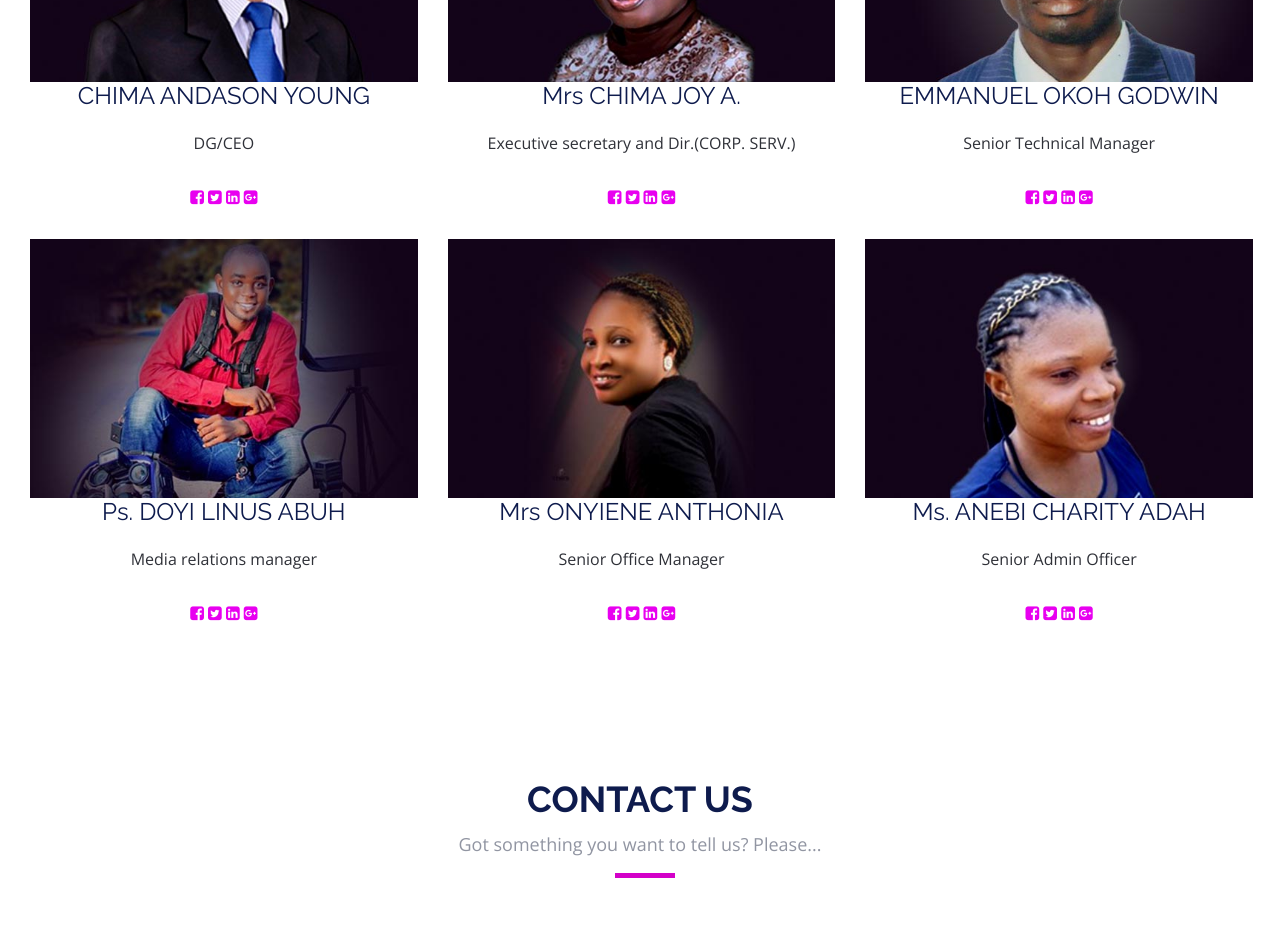
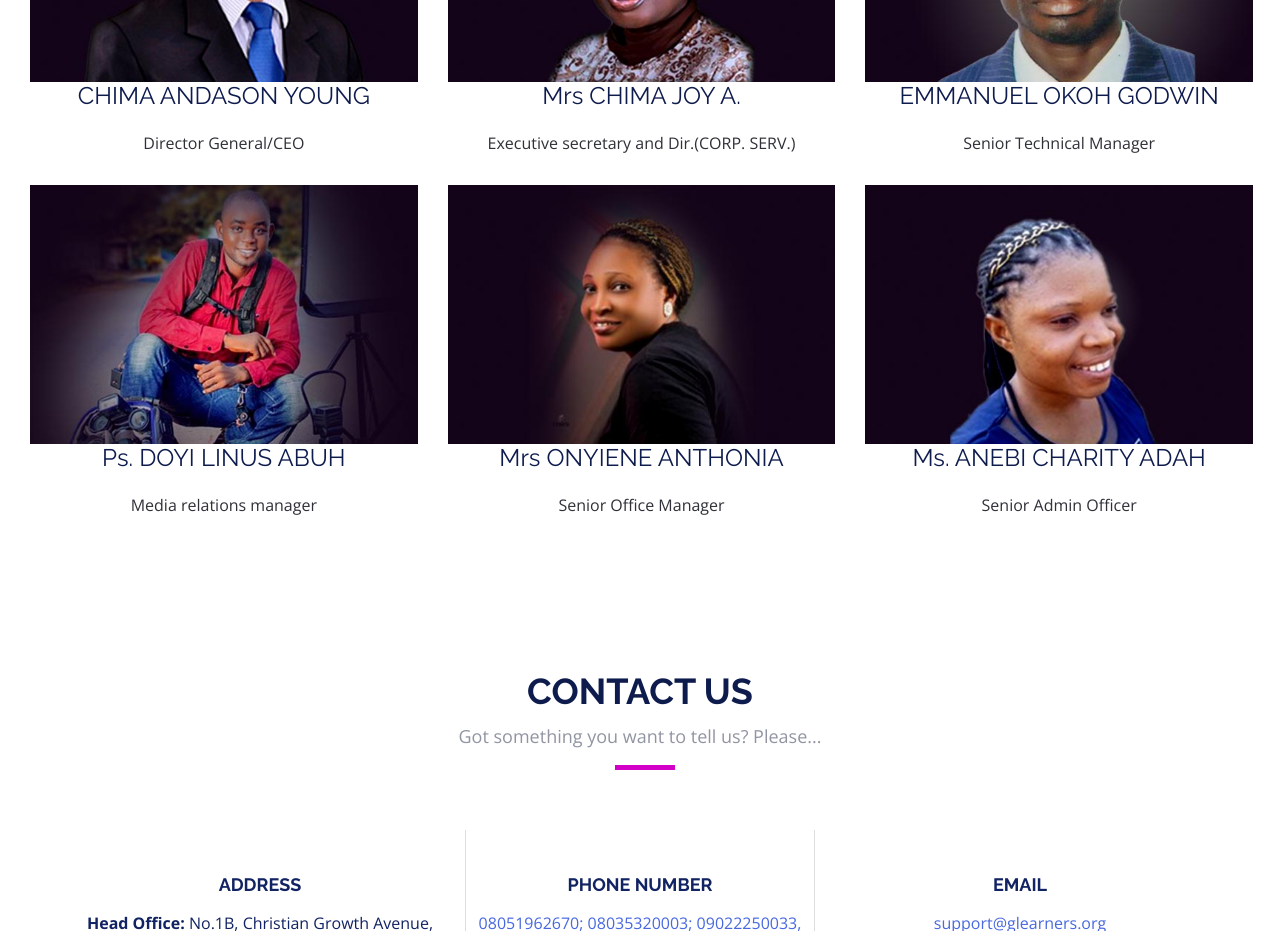
Before and after one commit to Joelodufu/glearners, a plain HTML site: page public/about.html in a window 1280 px wide. Shown: the part 1860-2791 px from the top of the page. Drawn offline with nearby package versions, Linux system fonts and the light colour scheme.

Commit message:
Social links disablede

```diff
--- a/public/about.html
+++ b/public/about.html
@@ -174,15 +174,8 @@
 
                             <div class="team-member">
                                 <h4>CHIMA ANDASON YOUNG</h4>
-                                <p>DG/CEO</p>
+                                <p>Director General/CEO</p>
                             </div>
-
-                            <p class="social">
-                                <a href="#"><span class="fa fa-facebook-square"></span></a>
-                                <a href="#"><span class="fa fa-twitter-square"></span></a>
-                                <a href="#"><span class="fa fa-linkedin-square"></span></a>
-                                <a href="#"><span class="fa fa-google-plus-square"></span></a>
-                            </p>
                         </div>
 
                         <div class="col-lg-4 col-md-4 col-sm-4 col-xs-12">
@@ -193,12 +186,15 @@
                                 <p>Executive secretary and Dir.(CORP. SERV.)</p>
                             </div>
 
-                            <p class="social">
+                            <!--
+                                <p class="social">
                                 <a href="#"><span class="fa fa-facebook-square"></span></a>
                                 <a href="#"><span class="fa fa-twitter-square"></span></a>
                                 <a href="#"><span class="fa fa-linkedin-square"></span></a>
                                 <a href="#"><span class="fa fa-google-plus-square"></span></a>
                             </p>
+                            -->
+
                         </div>
                         <div class="col-lg-4 col-md-4 col-sm-4 col-xs-12">
                             <img class="img-rounded" alt="team-photo" src="./assets/img/team/1 (4).jpg" width="100%">
@@ -208,12 +204,14 @@
                                 <p>Senior Technical Manager</p>
                             </div>
 
-                            <p class="social">
+                            <!--
+                                <p class="social">
                                 <a href="#"><span class="fa fa-facebook-square"></span></a>
                                 <a href="#"><span class="fa fa-twitter-square"></span></a>
                                 <a href="#"><span class="fa fa-linkedin-square"></span></a>
                                 <a href="#"><span class="fa fa-google-plus-square"></span></a>
                             </p>
+                            -->
                         </div>
                         <div class="col-lg-4 col-md-4 col-sm-4 col-xs-12">
                             <img class="img-rounded" alt="team-photo" src="./assets/img/team/1 (2).jpg" width="100%">
@@ -222,13 +220,14 @@
                                 <h4>Ps. DOYI LINUS ABUH</h4>
                                 <p>Media relations manager</p>
                             </div>
-
-                            <p class="social">
+                            <!--
+                                <p class="social">
                                 <a href="#"><span class="fa fa-facebook-square"></span></a>
                                 <a href="#"><span class="fa fa-twitter-square"></span></a>
                                 <a href="#"><span class="fa fa-linkedin-square"></span></a>
                                 <a href="#"><span class="fa fa-google-plus-square"></span></a>
                             </p>
+                            -->
                         </div>
                         <div class="col-lg-4 col-md-4 col-sm-4 col-xs-12">
                             <img class="img-rounded" alt="team-photo" src="./assets/img/team/1 (5).jpg" width="100%">
@@ -238,12 +237,14 @@
                                 <p>Senior Office Manager</p>
                             </div>
 
-                            <p class="social">
+                            <!--
+                                <p class="social">
                                 <a href="#"><span class="fa fa-facebook-square"></span></a>
                                 <a href="#"><span class="fa fa-twitter-square"></span></a>
                                 <a href="#"><span class="fa fa-linkedin-square"></span></a>
                                 <a href="#"><span class="fa fa-google-plus-square"></span></a>
                             </p>
+                            -->
                         </div>
 
                         <div class="col-lg-4 col-md-4 col-sm-4 col-xs-12">
@@ -254,12 +255,14 @@
                                 <p>Senior Admin Officer</p>
                             </div>
 
-                            <p class="social">
+                            <!--
+                                <p class="social">
                                 <a href="#"><span class="fa fa-facebook-square"></span></a>
                                 <a href="#"><span class="fa fa-twitter-square"></span></a>
                                 <a href="#"><span class="fa fa-linkedin-square"></span></a>
                                 <a href="#"><span class="fa fa-google-plus-square"></span></a>
                             </p>
+                            -->
                         </div>
                     </div>
                 </div>
```
